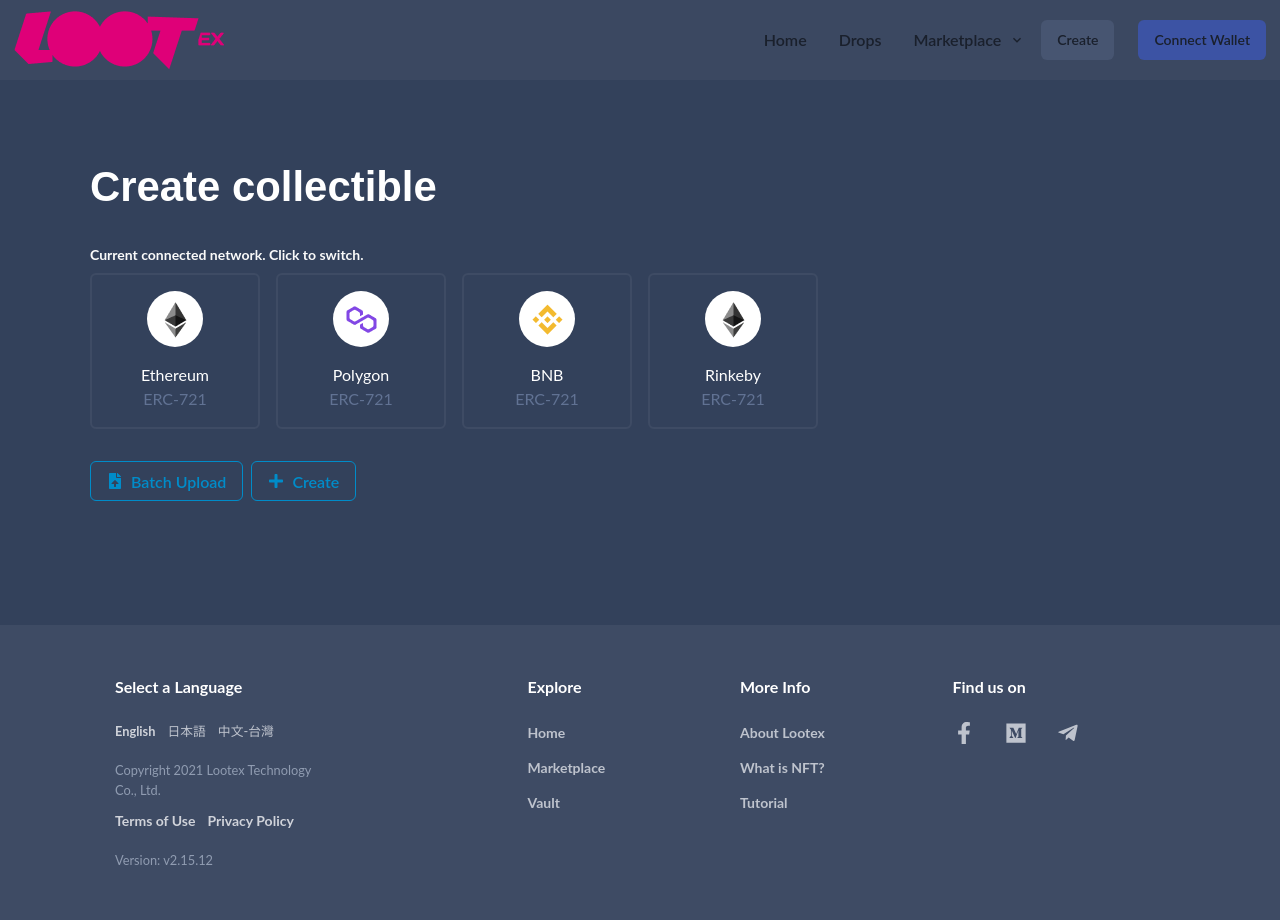
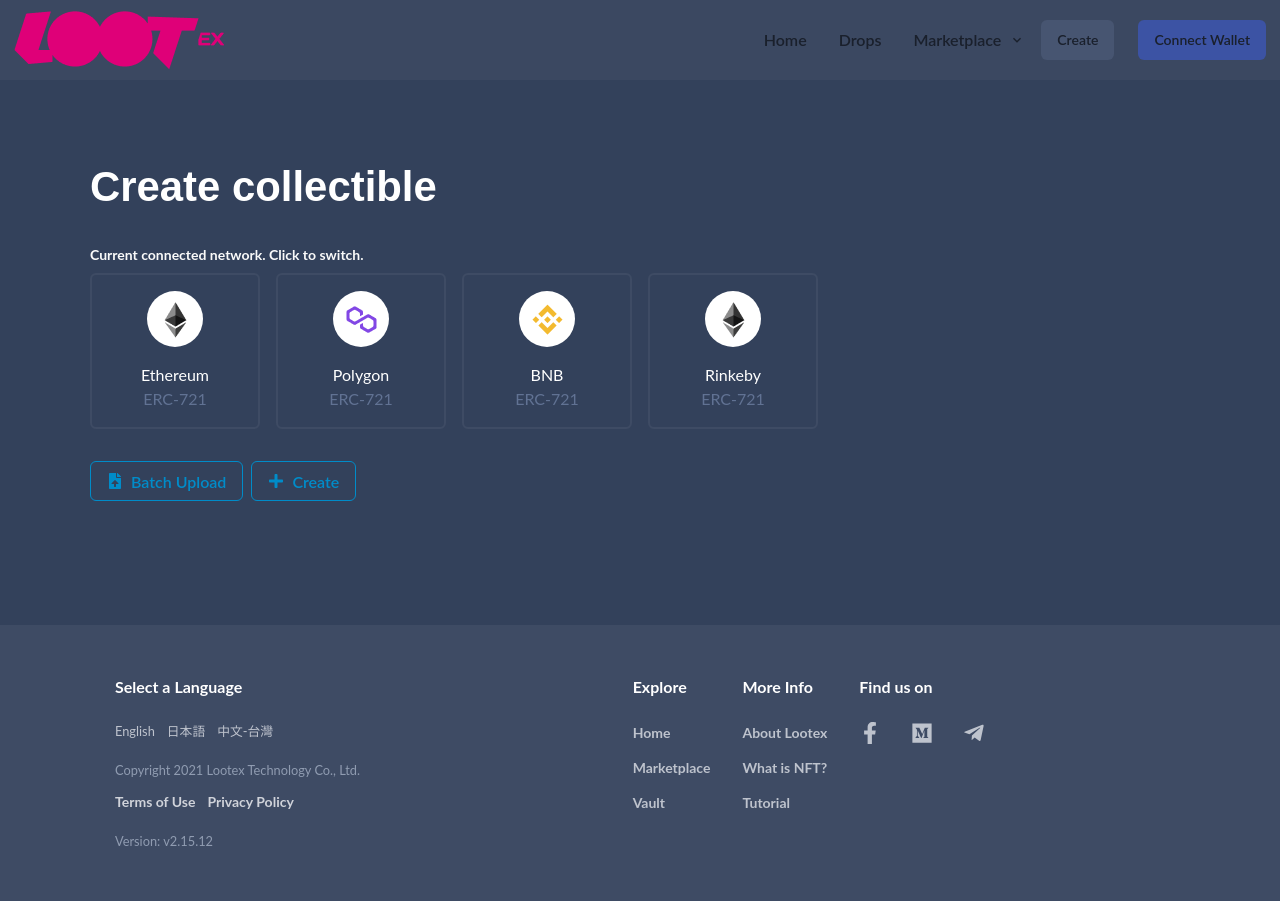
Before and after one commit to ellenchialin/nft-creator, a React (Create React App) app: page / in a window 1280 px wide. Built offline with nearby package versions, Linux system fonts and the light colour scheme.

Commit message:
Adjust footer layout

```diff
--- a/src/components/layout/Footer.js
+++ b/src/components/layout/Footer.js
@@ -16,13 +16,18 @@
       py="50px"
       px="115px"
     >
-      <Flex w="1210px" direction={{ md: 'column', lg: 'row' }}>
+      <Flex w="1210px" direction={{ base: 'column', lg: 'row' }} gap="8">
         <FooterInfo />
-        <FooterList title="Explore" items={['Home', 'Marketplace', 'Vault']} />
-        <FooterList
-          title="More Info"
-          items={['About Lootex', 'What is NFT?', 'Tutorial']}
-        />
+        <Flex gap="8">
+          <FooterList
+            title="Explore"
+            items={['Home', 'Marketplace', 'Vault']}
+          />
+          <FooterList
+            title="More Info"
+            items={['About Lootex', 'What is NFT?', 'Tutorial']}
+          />
+        </Flex>
         <FooterSocial />
       </Flex>
     </Flex>
--- a/src/components/menu/FooterInfo.js
+++ b/src/components/menu/FooterInfo.js
@@ -2,27 +2,38 @@
 
 const FooterInfo = () => {
   return (
-    <Flex w="full" direction="column" mr="200px">
+    <Flex w="full" direction="column" mr="180px">
       <Text color="white" fontWeight="bold" mb="23px">
         Select a Language
       </Text>
       <Flex gap="12px" fontSize="12.8px" mb="20px">
-        <Text fontWeight="bold" color="#D0D3DA">
-          English
-        </Text>
-        <Text color="#BEC3CD">日本語</Text>
-        <Text color="#BEC3CD">中文-台灣</Text>
+        {['English', '日本語', '中文-台灣'].map(lan => (
+          <Text
+            key={lan}
+            color="#BEC3CD"
+            cursor="pointer"
+            _hover={{ color: 'white' }}
+          >
+            {lan}
+          </Text>
+        ))}
       </Flex>
       <Text color="#909CB1" fontSize="12.8px" mb="10px">
         Copyright 2021 Lootex Technology Co., Ltd.
       </Text>
       <Flex gap="12px" mb="20px">
-        <Link href="#" color="#D0D3DA" fontSize="14px" fontWeight="bold">
-          Terms of Use
-        </Link>
-        <Link href="#" color="#D0D3DA" fontSize="14px" fontWeight="bold">
-          Privacy Policy
-        </Link>
+        {['Terms of Use', 'Privacy Policy'].map(term => (
+          <Link
+            key={term}
+            href="#"
+            color="#D0D3DA"
+            fontSize="14px"
+            fontWeight="bold"
+            _hover={{ color: 'white' }}
+          >
+            {term}
+          </Link>
+        ))}
       </Flex>
       <Text color="#909CB1" fontSize="12.8px">
         Version: v2.15.12
--- a/src/components/menu/FooterList.js
+++ b/src/components/menu/FooterList.js
@@ -6,7 +6,7 @@
       <Text color="white" fontWeight="bold" mb="23px">
         {title}
       </Text>
-      <Flex direction="column" gap="14px">
+      <Flex direction="column" gap="14px" w="max-content">
         {items.map(item => (
           <Link
             key={item}
@@ -14,6 +14,7 @@
             color="#BEC3CD"
             fontSize="14px"
             fontWeight="bold"
+            _hover={{ color: 'white' }}
           >
             {item}
           </Link>
--- a/src/components/menu/FooterSocial.js
+++ b/src/components/menu/FooterSocial.js
@@ -1,5 +1,11 @@
 import { Flex, Text, Link, Icon } from '@chakra-ui/react';
 import { FaFacebookF, FaMedium, FaTelegramPlane } from 'react-icons/fa';
+
+const SOCIAL_CHANNELS = [
+  { name: 'faceboook', icon: FaFacebookF },
+  { name: 'medium', icon: FaMedium },
+  { name: 'telegram', icon: FaTelegramPlane },
+];
 
 const FooterSocial = () => {
   return (
@@ -8,15 +14,16 @@
         Find us on
       </Text>
       <Flex gap="30px">
-        <Link>
-          <Icon as={FaFacebookF} boxSize="22px" color="#BEC3CD" />
-        </Link>
-        <Link>
-          <Icon as={FaMedium} boxSize="22px" color="#BEC3CD" />
-        </Link>
-        <Link>
-          <Icon as={FaTelegramPlane} boxSize="22px" color="#BEC3CD" />
-        </Link>
+        {SOCIAL_CHANNELS.map(channel => (
+          <Link key={channel.name}>
+            <Icon
+              as={channel.icon}
+              boxSize="22px"
+              color="#BEC3CD"
+              _hover={{ color: 'white' }}
+            />
+          </Link>
+        ))}
       </Flex>
     </Flex>
   );
```
